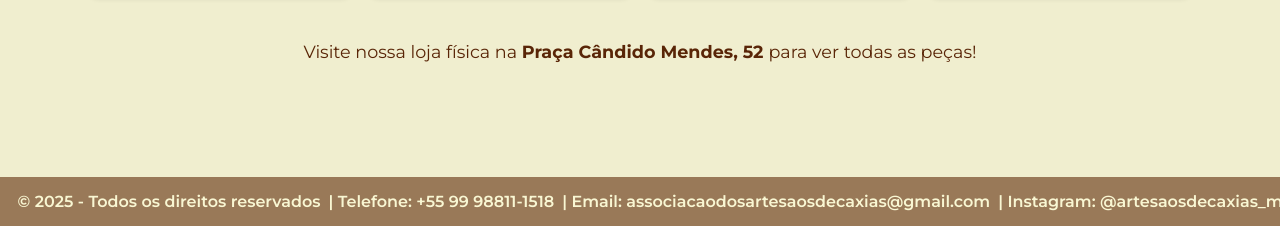
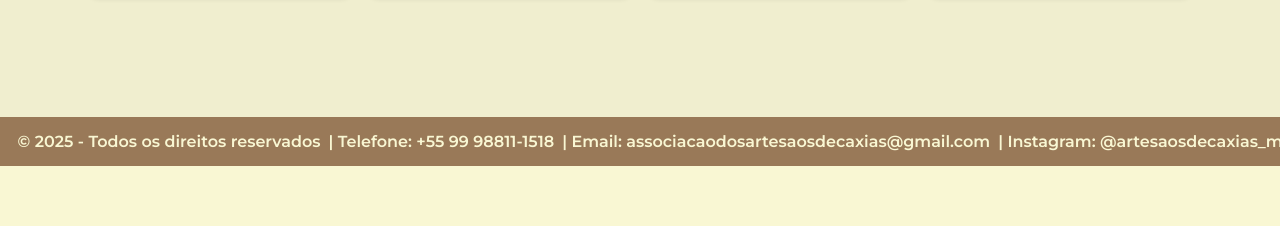
Before and after one commit to sshs3rejo/artesanato-landing-page, a plain HTML site: page index.html in a window 1280 px wide. Shown: the part 4954-5180 px from the top of the page. After the commit the page ends 5120 px from the top, so only its background shows below. Drawn offline with Linux system fonts and the light colour scheme.

Commit message:
remoção de endereço

```diff
--- a/index.html
+++ b/index.html
@@ -116,12 +116,7 @@
             </p>
 
             <div class="artesanatos-gallery">
-                </div>
 
-            <p class="text-center" style="margin-top: 20px;">
-                Visite nossa loja física na <strong>Praça Cândido Mendes, 52 </strong>para ver todas as peças!
-            </p>
-        </div>
     </section>
 
 
```
